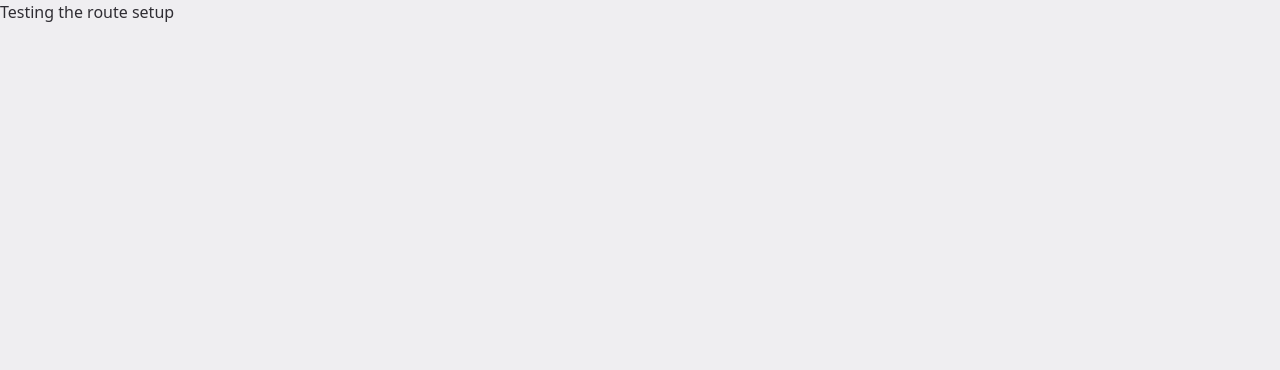
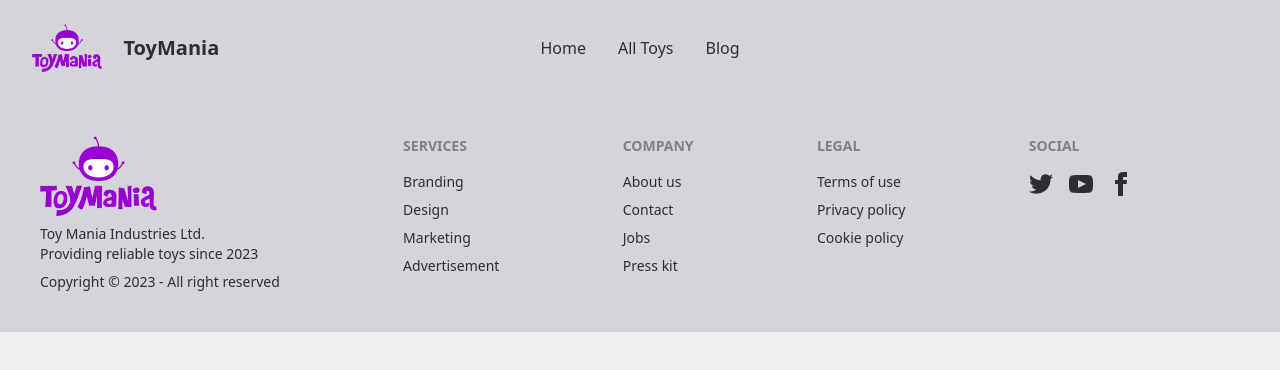
Before and after one commit to pavelkhan67/Toy_Store_Client, a React (Vite) app: page / in a window 1280 px wide. Shown: the top 370 px of the page. Built offline with nearby package versions, Linux system fonts and the light colour scheme.

Commit message:
1header and footer setup

```diff
--- /dev/null
+++ b/src/components/Shared/Footer.jsx
@@ -0,0 +1,45 @@
+import React from 'react';
+import logo from "../../assets/logo.png"
+
+const Footer = () => {
+    return (
+        <footer className="footer p-10 bg-base-200 text-base-content">
+            <div>
+                <img className='h-20' src={logo} alt="" />
+                <p>Toy Mania Industries Ltd.<br />Providing reliable toys since 2023</p>
+                <p>Copyright © 2023 - All right reserved</p>
+            </div>
+            <div>
+                <span className="footer-title">Services</span>
+                <a className="link link-hover">Branding</a>
+                <a className="link link-hover">Design</a>
+                <a className="link link-hover">Marketing</a>
+                <a className="link link-hover">Advertisement</a>
+            </div>
+            <div>
+                <span className="footer-title">Company</span>
+                <a className="link link-hover">About us</a>
+                <a className="link link-hover">Contact</a>
+                <a className="link link-hover">Jobs</a>
+                <a className="link link-hover">Press kit</a>
+            </div>
+            <div>
+                <span className="footer-title">Legal</span>
+                <a className="link link-hover">Terms of use</a>
+                <a className="link link-hover">Privacy policy</a>
+                <a className="link link-hover">Cookie policy</a>
+            </div>
+            <div>
+                <span className="footer-title">Social</span>
+                <div className="grid grid-flow-col gap-4">
+                    <a><svg xmlns="http://www.w3.org/2000/svg" width="24" height="24" viewBox="0 0 24 24" className="fill-current"><path d="M24 4.557c-.883.392-1.832.656-2.828.775 1.017-.609 1.798-1.574 2.165-2.724-.951.564-2.005.974-3.127 1.195-.897-.957-2.178-1.555-3.594-1.555-3.179 0-5.515 2.966-4.797 6.045-4.091-.205-7.719-2.165-10.148-5.144-1.29 2.213-.669 5.108 1.523 6.574-.806-.026-1.566-.247-2.229-.616-.054 2.281 1.581 4.415 3.949 4.89-.693.188-1.452.232-2.224.084.626 1.956 2.444 3.379 4.6 3.419-2.07 1.623-4.678 2.348-7.29 2.04 2.179 1.397 4.768 2.212 7.548 2.212 9.142 0 14.307-7.721 13.995-14.646.962-.695 1.797-1.562 2.457-2.549z"></path></svg></a>
+                    <a><svg xmlns="http://www.w3.org/2000/svg" width="24" height="24" viewBox="0 0 24 24" className="fill-current"><path d="M19.615 3.184c-3.604-.246-11.631-.245-15.23 0-3.897.266-4.356 2.62-4.385 8.816.029 6.185.484 8.549 4.385 8.816 3.6.245 11.626.246 15.23 0 3.897-.266 4.356-2.62 4.385-8.816-.029-6.185-.484-8.549-4.385-8.816zm-10.615 12.816v-8l8 3.993-8 4.007z"></path></svg></a>
+                    <a><svg xmlns="http://www.w3.org/2000/svg" width="24" height="24" viewBox="0 0 24 24" className="fill-current"><path d="M9 8h-3v4h3v12h5v-12h3.642l.358-4h-4v-1.667c0-.955.192-1.333 1.115-1.333h2.885v-5h-3.808c-3.596 0-5.192 1.583-5.192 4.615v3.385z"></path></svg></a>
+                </div>
+            </div>
+
+        </footer>
+    );
+};
+
+export default Footer;
--- /dev/null
+++ b/src/components/Shared/Header.jsx
@@ -0,0 +1,43 @@
+import React from 'react';
+import { Link, NavLink } from 'react-router-dom';
+import logo from "../../assets/logo.png"
+
+const Header = () => {
+
+
+    const navItems = <>
+    <li><Link to="/">Home</Link></li>
+    <li><Link to="/about">All Toys</Link></li>
+    <li><Link to="/blog">Blog</Link></li>
+
+    </>
+
+    return (
+        <div className="navbar bg-base-200 h-24">
+            <div className="navbar-start">
+                <div className="dropdown">
+                    <label tabIndex={0} className="btn btn-ghost lg:hidden">
+                        <svg xmlns="http://www.w3.org/2000/svg" className="h-5 w-5" fill="none" viewBox="0 0 24 24" stroke="currentColor"><path strokeLinecap="round" strokeLinejoin="round" strokeWidth="2" d="M4 6h16M4 12h8m-8 6h16" /></svg>
+                    </label>
+                    <ul tabIndex={0} className="menu menu-compact dropdown-content mt-3 p-2 shadow bg-base-100 rounded-box w-52">
+                        {navItems}
+                    </ul>
+                </div>
+                <div className='lg:flex flex-row-reverse'>
+                    <Link to="/" className="btn btn-ghost normal-case font-bold text-lg lg:text-xl">ToyMania</Link>
+                    <Link><img className='h-10 lg:h-12 ms-5 px-1' src={logo} alt="" /></Link>
+                </div>
+            </div>
+            <div className="navbar-center hidden lg:flex">
+                <ul className="menu menu-horizontal px-1">
+                    {navItems}
+                </ul>
+            </div>
+            <div className="navbar-end">
+
+            </div>
+        </div>
+    );
+};
+
+export default Header;
--- a/src/layout/Main.jsx
+++ b/src/layout/Main.jsx
@@ -1,9 +1,14 @@
 import React from 'react';
+import Header from '../components/Shared/Header';
+import { Outlet } from 'react-router-dom';
+import Footer from '../components/Shared/Footer';
 
 const Main = () => {
     return (
         <div>
-            <h2>Testing the route setup</h2>
+            <Header></Header>
+            <Outlet></Outlet>
+            <Footer></Footer>
         </div>
     );
 };
```
Also changed, not shown: src/assets/logo.png (added).
